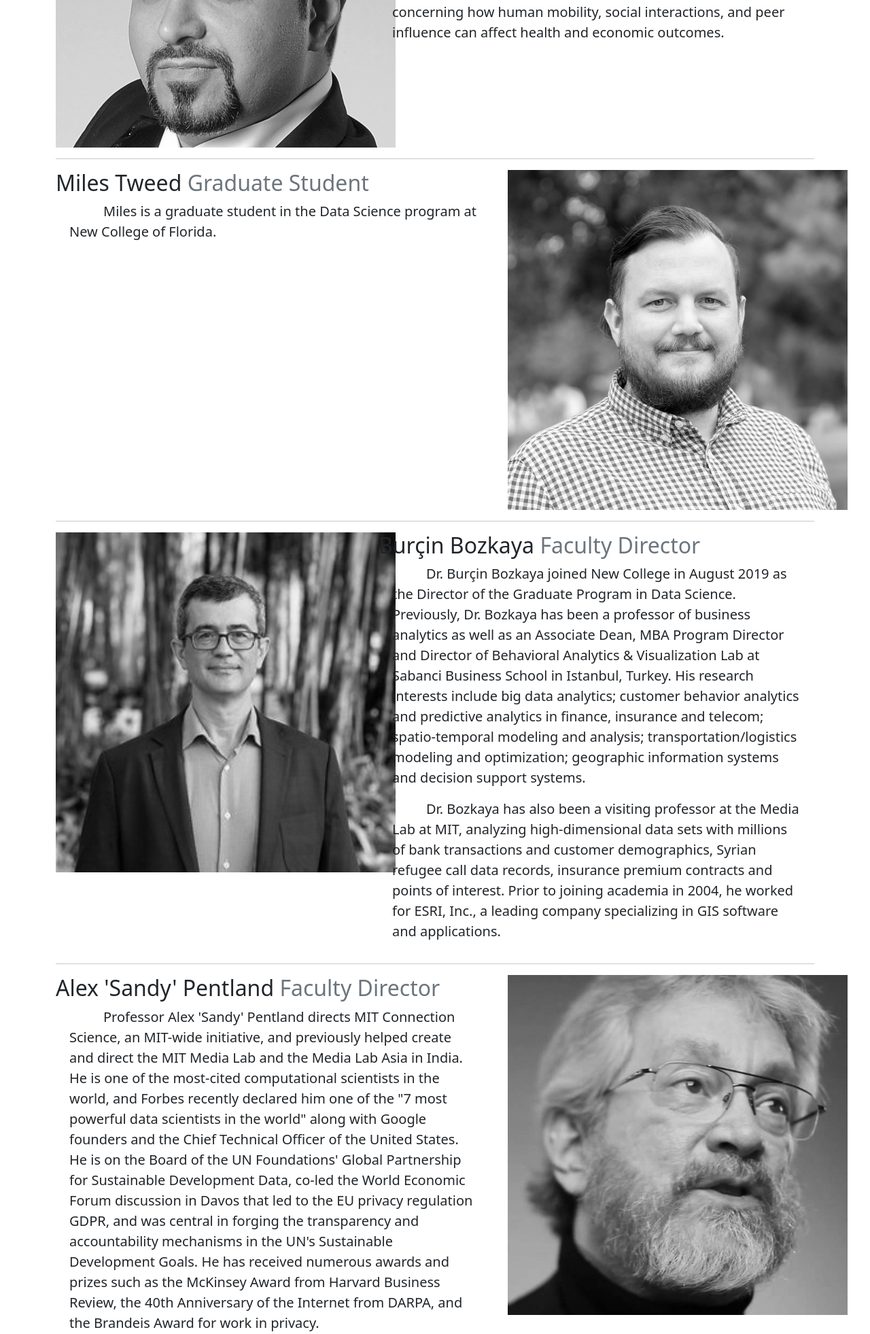
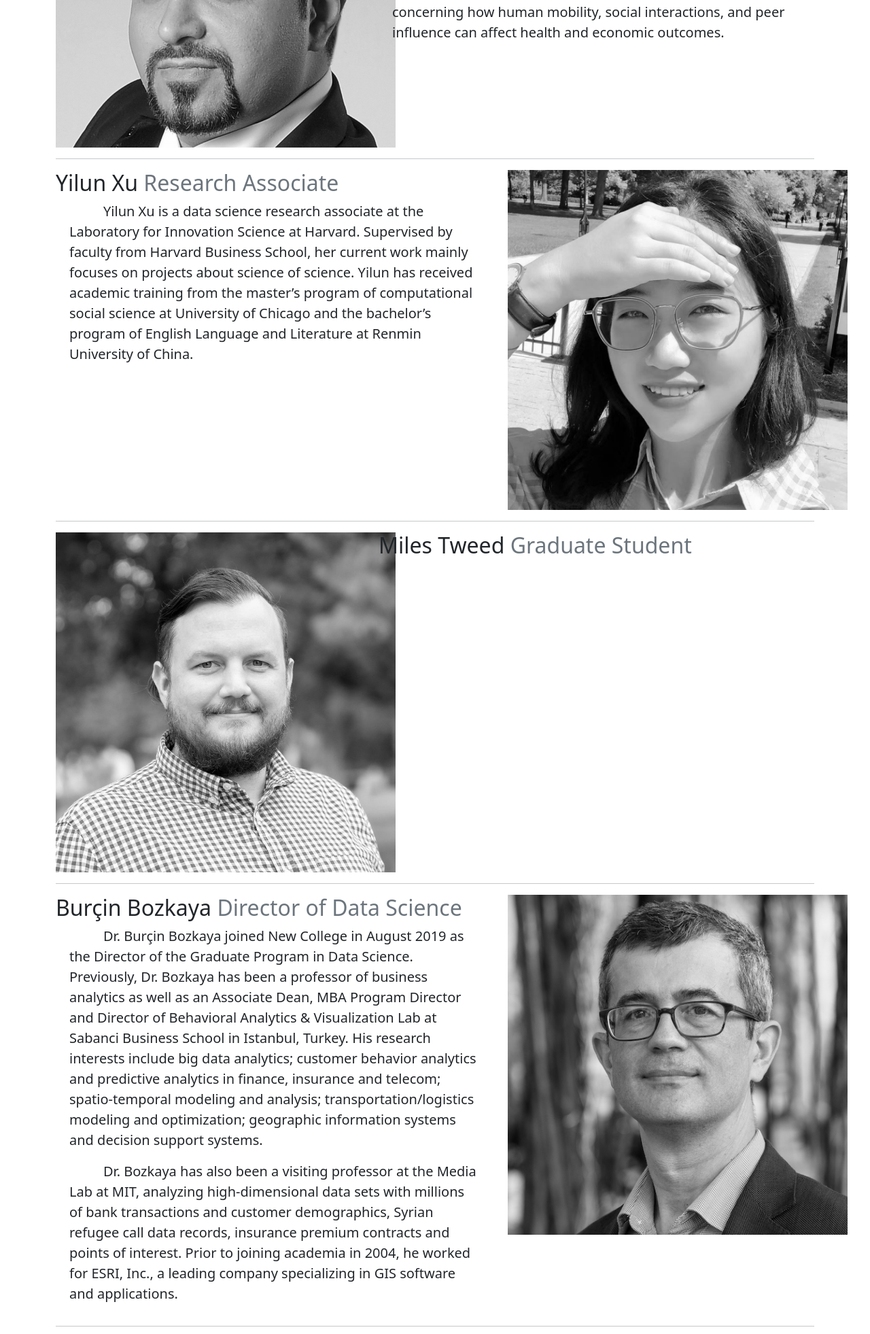
Before and after one commit to milestweed/Making_Hard_Decisions, a Django app: page /sc_app/people/ in a window 1280 px wide. Shown: the part 520-2482 px from the top of the page at 68% size. Run offline with Django 3.2, Linux system fonts and the light colour scheme; parts of the project's set-up code (start-up, migrations or seed data) failed here and were passed over.

Commit message:
People Revision 2

```diff
--- a/sc_proj/templates/sc_app/people.html
+++ b/sc_proj/templates/sc_app/people.html
@@ -26,8 +26,20 @@
 
     <div class="row featurette">
       <div class="col-md-7">
+        <h2 class="featurette-heading">Yilun Xu <span class="text-muted">Research Associate</span></h2>
+        <p class="lead">Yilun Xu is a data science research associate at the Laboratory for Innovation Science at Harvard. Supervised by faculty from Harvard Business School, her current work mainly focuses on projects about science of science. Yilun has received academic training from the master’s program of computational social science at University of Chicago and the bachelor’s program of English Language and Literature at Renmin University of China.  </p>
+      </div>
+      <div class="col-md-5">
+        <img src="{% static 'images/yilun-GS.png' %}" height=500 width=500 alt="">
+      </div>
+    </div>
+
+    <hr class="featurette-divider">
+
+    <div class="row featurette">
+      <div class="col-md-7 order-md-1">
         <h2 class="featurette-heading">Miles Tweed <span class="text-muted">Graduate Student</span></h2>
-        <p class="lead">Miles is a graduate student in the Data Science program at New College of Florida.  </p>
+        <p class="lead"></p>
       </div>
       <div class="col-md-5">
         <img src="{% static 'images/miles-GS.jpg' %}" height=500 width=500 alt="">
@@ -37,19 +49,19 @@
     <hr class="featurette-divider">
 
     <div class="row featurette">
-      <div class="col-md-7 order-md-2">
-        <h2 class="featurette-heading">Burçin Bozkaya <span class="text-muted">Faculty Director</span></h2>
+      <div class="col-md-7">
+        <h2 class="featurette-heading">Burçin Bozkaya <span class="text-muted">Director of Data Science</span></h2>
         <p class="lead">Dr. Burçin Bozkaya joined New College in August 2019 as the Director of the Graduate Program in Data Science. Previously, Dr. Bozkaya has been a professor of business analytics as well as an Associate Dean, MBA Program Director and Director of Behavioral Analytics & Visualization Lab at Sabanci Business School in Istanbul, Turkey. His research interests include big data analytics; customer behavior analytics and predictive analytics in finance, insurance and telecom; spatio-temporal modeling and analysis; transportation/logistics modeling and optimization; geographic information systems and decision support systems.</p>
         <p class="lead">Dr. Bozkaya has also been a visiting professor at the Media Lab at MIT, analyzing high-dimensional data sets with millions of bank transactions and customer demographics, Syrian refugee call data records, insurance premium contracts and points of interest. Prior to joining academia in 2004, he worked for ESRI, Inc., a leading company specializing in GIS software and applications.</p>
       </div>
       <div class="col-md-5">
-        <img src="{% static 'images/burcin-GS.jpg' %}" height=500 width=500 alt="">
+        <img src="{% static 'images/burcin-GS.png' %}" height=500 width=500 alt="">
       </div>
     </div>
     <hr class="featurette-divider">
 
     <div class="row featurette">
-      <div class="col-md-7">
+      <div class="col-md-7 order-md-1">
         <h2 class="featurette-heading">Alex 'Sandy' Pentland <span class="text-muted">Faculty Director</span></h2>
         <p class="lead">Professor Alex 'Sandy' Pentland directs MIT Connection Science, an MIT-wide initiative, and previously helped create and direct the MIT Media Lab and the Media Lab Asia in India. He is one of the most-cited  computational scientists in the world, and Forbes recently declared him one of the "7 most powerful data scientists in the world" along with Google founders and the Chief Technical Officer of the United States.  He is on the Board of the UN Foundations' Global Partnership for Sustainable Development Data, co-led the World Economic Forum discussion in Davos that led to the EU privacy regulation GDPR, and was central in forging the transparency and accountability mechanisms in the UN's Sustainable Development Goals.  He has received numerous awards and prizes such as the McKinsey Award from Harvard Business Review, the 40th Anniversary of the Internet from DARPA, and the Brandeis Award for work in privacy.</p>
       </div>
```
Also changed, not shown: sc_proj/static/images/HeadShot.jpg (deleted), sc_proj/static/images/burcin-GS.png (added), sc_proj/static/images/yilun-GS.png (added).
